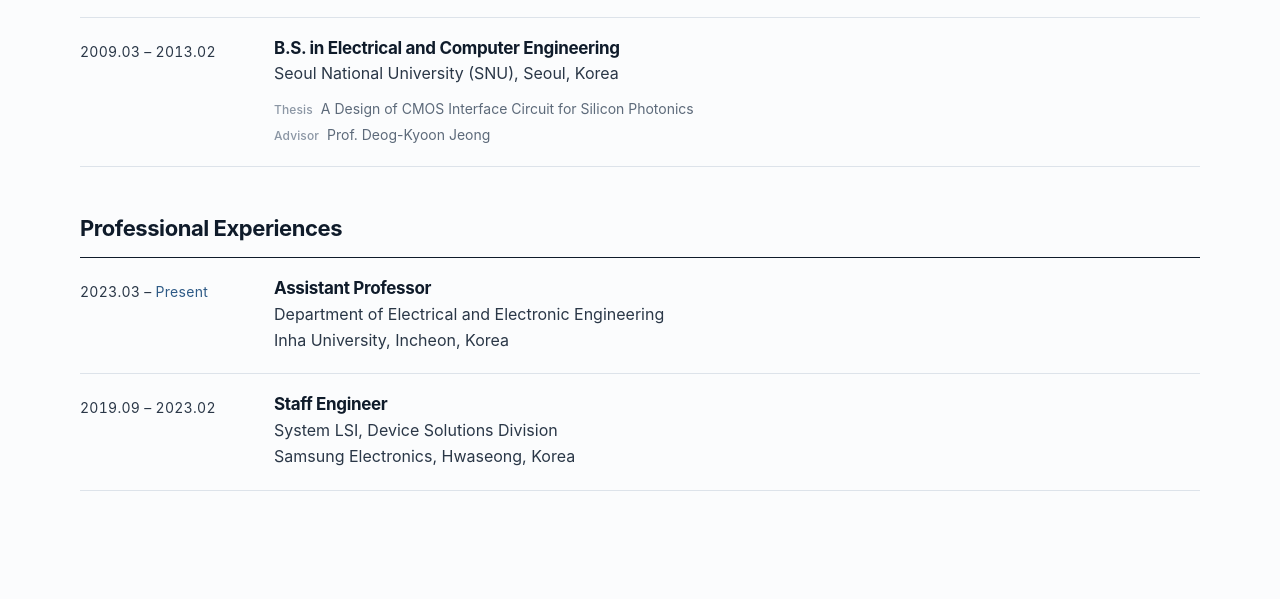
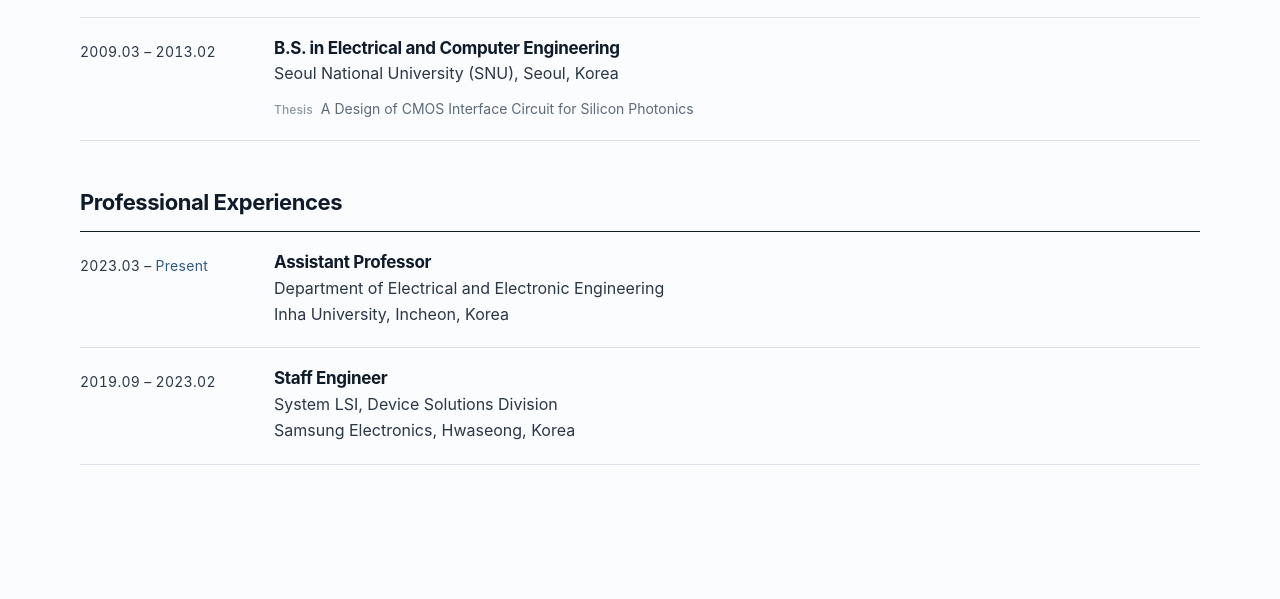
Before and after one commit to jaehoon-jun/amplia-lab, a plain HTML site: page professor.html in a window 1280 px wide. Shown: the part 998-1597 px from the top of the page. Drawn offline with Linux system fonts and the light colour scheme; a web font is replaced by a local one.

Commit message:
Update professor.html

```diff
--- a/professor.html
+++ b/professor.html
@@ -149,7 +149,6 @@
                 <p class="org">Seoul National University (SNU), Seoul, Korea</p>
                 <div class="extra">
                   <span><b>Thesis</b>A Design of CMOS Interface Circuit for Silicon Photonics</span>
-                  <span><b>Advisor</b>Prof. Deog-Kyoon Jeong</span>
                 </div>
               </div>
             </li>
```
